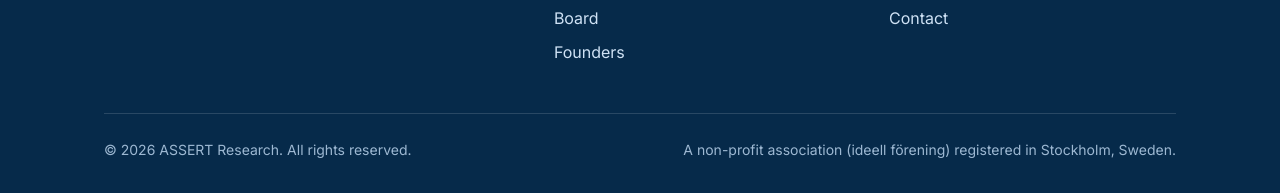
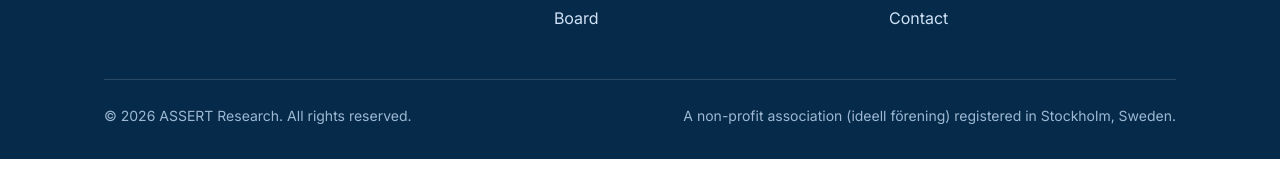
Before and after one commit to ASSERT-KTH/assert-research-website, a website: page bylaws-en.html in a window 1280 px wide. Shown: the part 6691-6884 px from the top of the page. After the commit the page ends 6850 px from the top, so only its background shows below. Drawn offline with Linux system fonts and the light colour scheme.

Commit message:
update the footer
Signed-off-by: Long Zhang <gluckzhang@gmail.com>

```diff
--- a/bylaws-en.html
+++ b/bylaws-en.html
@@ -242,7 +242,6 @@
               <li><a href="/#about">About</a></li>
               <li><a href="/#activities">Activities</a></li>
               <li><a href="/#board">Board</a></li>
-              <li><a href="/#founders">Founders</a></li>
             </ul>
           </div>
 
```
Also changed, not shown: bylaws-sv.html (+0 -1 lines), index.html (+0 -1 lines).
